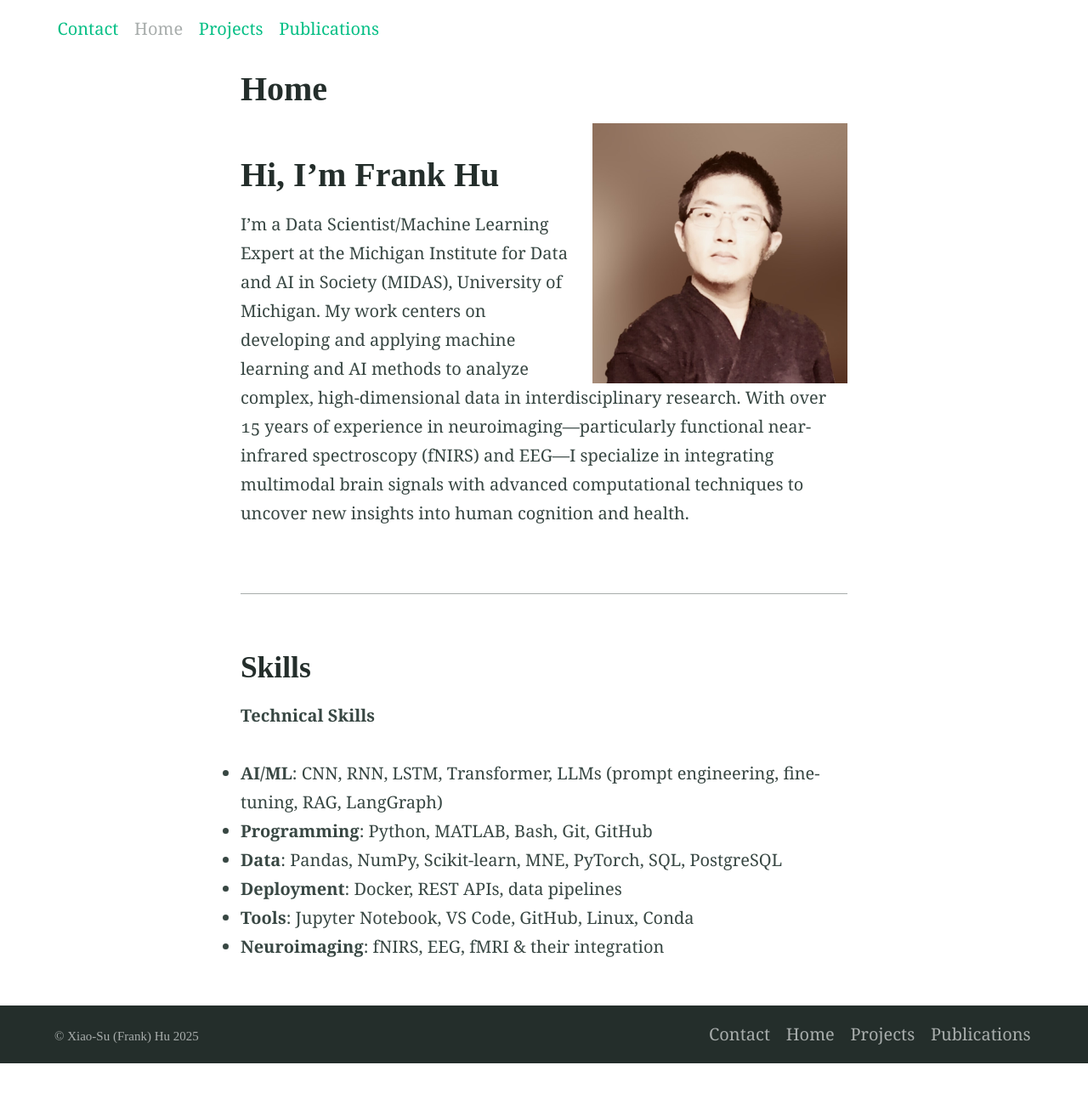
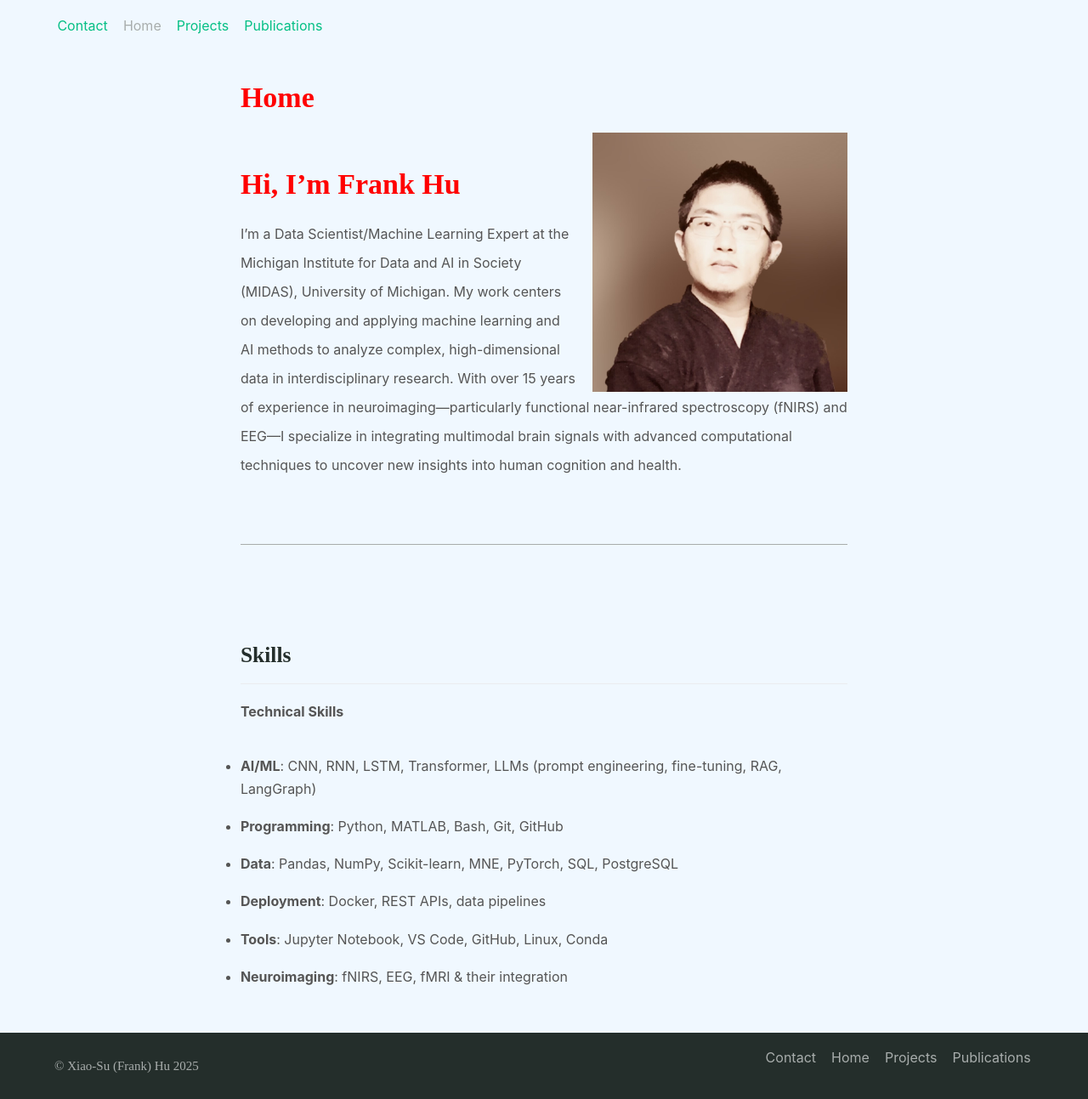
Before and after one commit to xiaosuhu/xiaosuhu.github.io, a Jekyll site: the page built from index.md, in a window 1280 px wide. Shown: the whole page at 85% size. Built offline with Jekyll 4.4.1, drawn with Linux system fonts in a browser that asks for light colours; before the commit the page ends 1251 px from its top, so only the background shows below that.

Commit message:
add the custom.scss in alembinc way

```diff
--- a/_sass/alembic.scss
+++ b/_sass/alembic.scss
@@ -7,5 +7,5 @@
   "sassline-base",
   "syntax",
   "flex",
-  "theme"
-;
+  "theme",
+  "custom";
--- /dev/null
+++ b/_sass/custom.scss
@@ -0,0 +1,53 @@
+// _sass/custom.scss
+
+/* Modern font stack and sizes */
+body {
+    font-size: 16px;
+    line-height: 1.6;
+    font-family: -apple-system, BlinkMacSystemFont, "Segoe UI", Roboto, "Helvetica Neue", Arial, "PingFang SC", "Microsoft YaHei", "WenQuanYi Micro Hei", "Noto Sans", sans-serif !important;
+    font-weight: 400;
+    color: #333;
+    -webkit-font-smoothing: antialiased;
+    -moz-osx-font-smoothing: grayscale;
+}
+
+h1 {
+    font-size: 2rem !important;
+    font-weight: 700;
+    margin-bottom: 1.5rem;
+    line-height: 1.3;
+    color: #2c3e50;
+}
+
+h2 {
+    font-size: 1.5rem !important;
+    font-weight: 600;
+    margin: 2.5rem 0 1rem 0;
+    line-height: 1.4;
+    color: #2c3e50;
+    border-bottom: 1px solid #eaecef;
+    padding-bottom: 0.5rem;
+}
+
+h3 {
+    font-size: 1.25rem !important;
+    font-weight: 600;
+    margin: 2rem 0 1rem 0;
+    line-height: 1.4;
+    color: #2c3e50;
+}
+
+p, li {
+    font-size: 16px;
+    line-height: 1.7;
+    margin-bottom: 1rem;
+    color: #555;
+}
+
+/* TEST - remove after verification */
+body {
+    background-color: #f0f8ff !important;
+}
+h1 {
+    color: #ff0000 !important;
+}
```
Also changed, not shown: assets/css/custom.css (deleted, +0 -56 lines).
